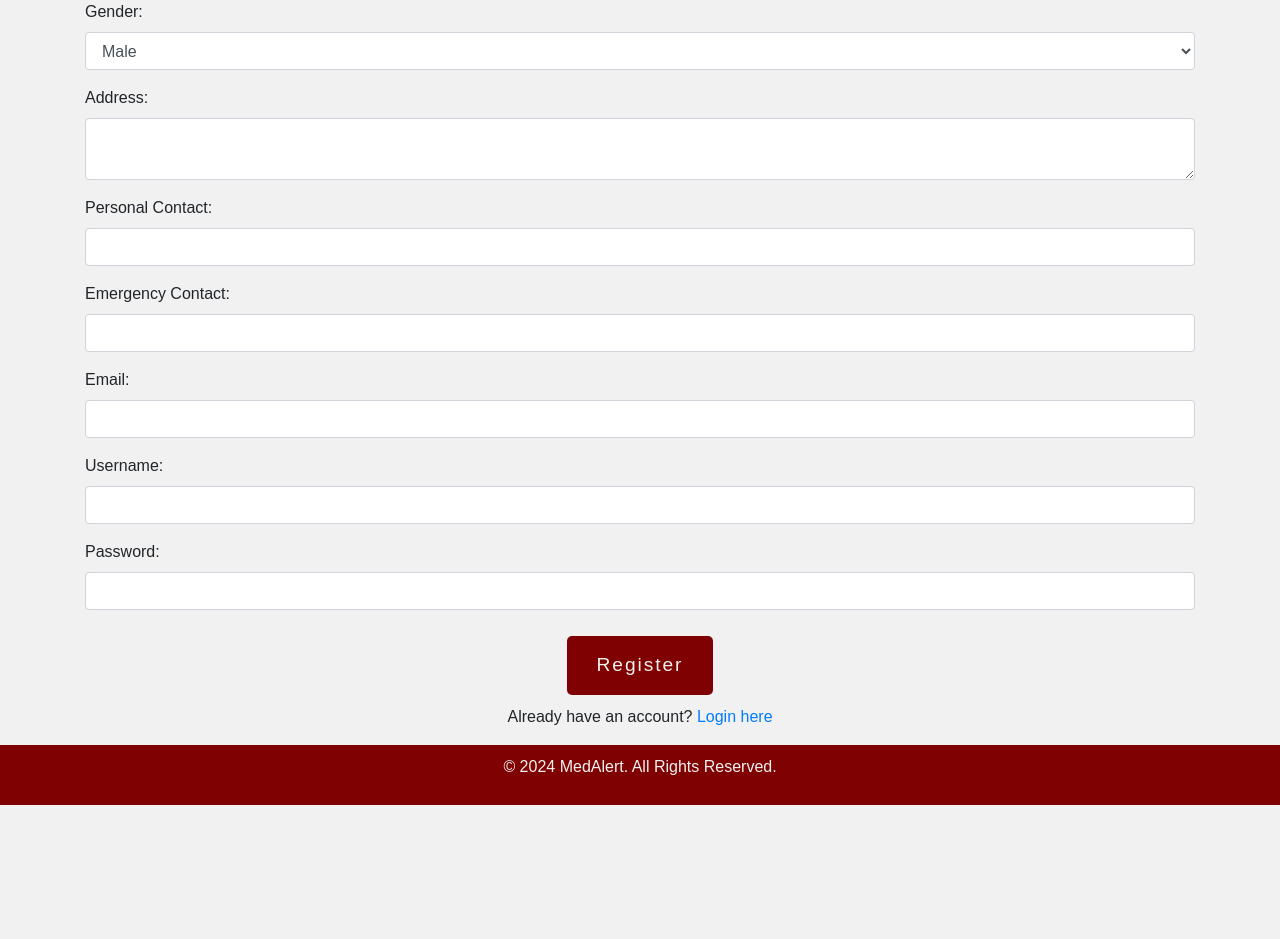
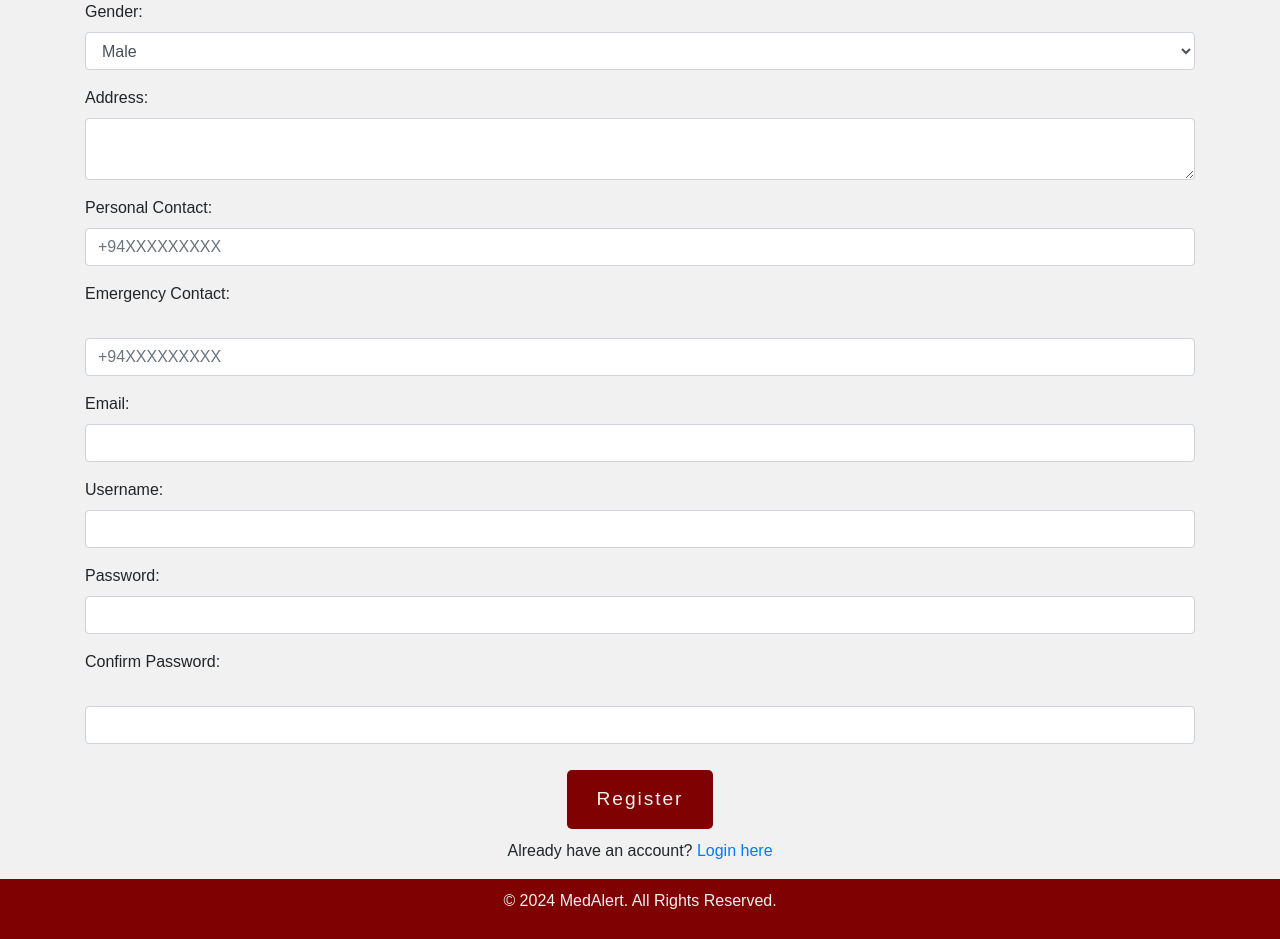
Before and after one commit to Keerthika04/MedAlert, a PHP site: page /php/donor_signup.php in a window 1280 px wide. Shown: the part 868-1807 px from the top of the page. Before the commit the page ends 1673 px from the top, so only its background shows below. Run offline with PHP 8.4, Linux system fonts and the light colour scheme; some libraries are stand-ins or nearby versions.

Commit message:
Feat: SignUp page input validations

```diff
--- a/php/donor_signup.php
+++ b/php/donor_signup.php
@@ -34,17 +34,22 @@ require 'db_connection.php';
         <form method="post" action="donor_signup.php" class="mt-4">
             <div class="form-group">
                 <label for="firstName">First Name:</label>
-                <input type="text" name="firstName" id="firstName" class="form-control" required>
+                <input type="text" name="firstName" id="firstName" class="form-control" required pattern="^[a-zA-Z]+$"
+                    title="First name should contain only letters!">
             </div>
 
             <div class="form-group">
                 <label for="lastName">Last Name:</label>
-                <input type="text" name="lastName" id="lastName" class="form-control" required>
+                <input type="text" name="lastName" id="lastName" class="form-control" required
+                    pattern="^[a-zA-Z]+$"
+                    title="Last name should contain only letters!">
             </div>
 
             <div class="form-group">
                 <label for="NICnumber">NIC Number:</label>
-                <input type="text" name="NICnumber" id="NICnumber" class="form-control" required>
+                <input type="text" name="NICnumber" id="NICnumber" class="form-control" required
+                    pattern="^(\d{9}V|\d{12})$"
+                    title="NIC should be 9 digits followed by 'V' (eg: 123456789V) or 12 digits (eg: 123456789012)">
             </div>
 
             <div class="form-group">
@@ -74,7 +79,7 @@ require 'db_connection.php';
 
             <div class="form-group">
                 <label for="dateOfBirth">Date of Birth:</label><br>
-                <label for="weight" class="text-danger">* Your age should be between 18 - 65  to donate blood</label>
+                <label for="weight" class="text-danger">* Your age should be between 18 - 65 to donate blood</label>
                 <input type="date" name="dateOfBirth" id="dateOfBirth" class="form-control" required>
             </div>
 
@@ -94,12 +99,20 @@ require 'db_connection.php';
 
             <div class="form-group">
                 <label for="personalContact">Personal Contact:</label>
-                <input type="text" name="personalContact" id="personalContact" class="form-control" required>
+                <input type="text" name="personalContact" id="personalContact" class="form-control" required
+                    pattern="^\+94\d{9}$"
+                    placeholder="+94XXXXXXXXX"
+                    title="Phone number should start with +94 followed by 9 digits (e.g., +94123456789)">
             </div>
 
             <div class="form-group">
-                <label for="emergencyContact">Emergency Contact:</label>
-                <input type="text" name="emergencyContact" id="emergencyContact" class="form-control" required>
+                <label for="emergencyContact">Emergency Contact:</label><br>
+                <label id="Contact_error" class="text-danger"></label>
+                <input type="text" name="emergencyContact" id="emergencyContact" class="form-control" required
+                    oninput="checkPhoneNumber()"
+                    pattern="^\+94\d{9}$"
+                    placeholder="+94XXXXXXXXX"
+                    title="Phone number should start with +94 followed by 9 digits (e.g., +94123456789)">
             </div>
 
             <div class="form-group">
@@ -114,7 +127,18 @@ require 'db_connection.php';
 
             <div class="form-group">
                 <label for="password">Password:</label>
-                <input type="password" name="password" id="password" class="form-control" required>
+                <input type="password" name="password" id="password" class="form-control"
+                    pattern="^(?=.*[A-Z])(?=.*\W).{8,}$"
+                    title="Password should be at least 8 characters long, include at least one uppercase letter and one special character."
+                    required>
+            </div>
+
+            <div class="form-group">
+                <label for="confirm_password">Confirm Password:</label><br>
+                <label id="password_error" class="text-danger"></label>
+                <input type="password" id="confirm_password" name="confirm_password" class="form-control"
+                    oninput="checkPasswordMatch()"
+                    required>
             </div>
 
             <button type="submit" class="btn btn-primary">Register</button>
@@ -146,11 +170,6 @@ require 'db_connection.php';
 
             // Validation
             $errors = array();
-            $age = date_diff(date_create($dateOfBirth), date_create('today'))->y;
-
-            if (empty($weight) || $weight < 50) $errors[] = "You must be at least 50kg to donate blood";
-            if ($age < 18 || $age > 65) $errors[] = "You must be between 18 and 65 years old to donate blood";
-            if (empty($email) || !filter_var($email, FILTER_VALIDATE_EMAIL)) $errors[] = "Valid email is required";
 
             // If there are no errors, send the OTP via email
             if (empty($errors)) {
@@ -234,11 +253,49 @@ require 'db_connection.php';
     </footer>
 </body>
 <script>
-        const today = new Date();
-        const minAgeDate = new Date(today.getFullYear() - 18, today.getMonth(), today.getDate());
-        const minDateString = minAgeDate.toISOString().split('T')[0];
-        document.getElementById('dateOfBirth').setAttribute('max', minDateString);
-    </script>
+    const today = new Date();
+    const minAgeDate = new Date(today.getFullYear() - 18, today.getMonth(), today.getDate());
+    const maxAgeDate = new Date(today.getFullYear() - 65, today.getMonth(), today.getDate());
+
+    const minDateString = minAgeDate.toISOString().split('T')[0];
+    const maxDateString = maxAgeDate.toISOString().split('T')[0];
+
+    document.getElementById('dateOfBirth').setAttribute('min', maxDateString);
+    document.getElementById('dateOfBirth').setAttribute('max', minDateString);
+
+    function checkPasswordMatch() {
+        const password = document.getElementById('password').value;
+        const confirmPassword = document.getElementById('confirm_password').value;
+        const errorSpan = document.getElementById('password_error');
+
+        if (password !== confirmPassword) {
+            errorSpan.textContent = "*Passwords do not match!";
+            document.getElementById('confirm_password').setCustomValidity("Passwords do not match!");
+            return false; // Prevents form submission
+        } else {
+            errorSpan.textContent = "";
+            document.getElementById('confirm_password').setCustomValidity("");
+            return true; // Allows form submission
+        }
+    }
+
+    function checkPhoneNumber() {
+        const personalContact = document.getElementById('personalContact').value;
+        const emergencyContact = document.getElementById('emergencyContact').value;
+        const errorSpan = document.getElementById('Contact_error');
+
+        if (personalContact === emergencyContact) {
+            ContactrrorSpan.textContent = "*Personal Contact and Emergency Contact shouldn't be Same!";
+            document.getElementById('emergencyContact').setCustomValidity("Personal Contact and Emergency Contact shouldn't be Same!");
+            return false; // Prevents form submission
+        } else {
+            errorSpan.textContent = "";
+            document.getElementById('emergencyContact').setCustomValidity("");
+            return true; // Allows form submission
+        }
+    }
+
+</script>
 <script src="https://maxcdn.bootstrapcdn.com/bootstrap/4.5.2/js/bootstrap.min.js"></script>
 
 </html>
```
